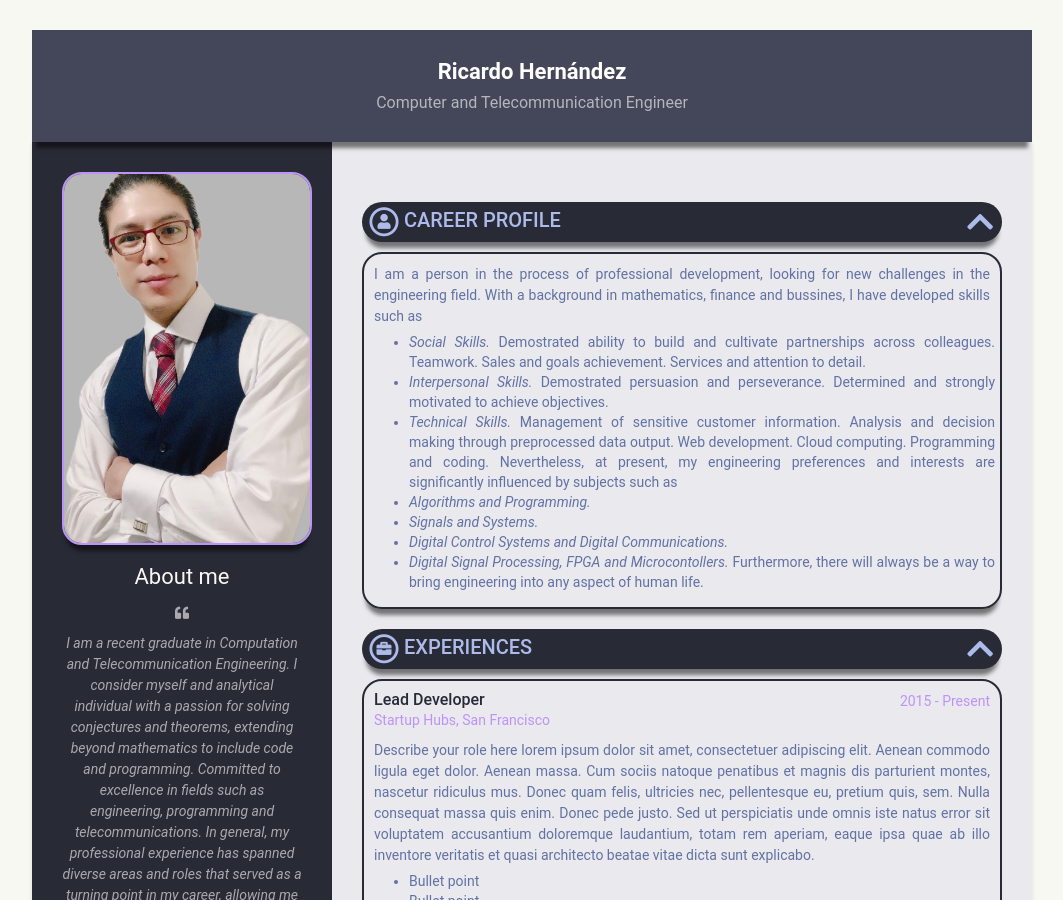
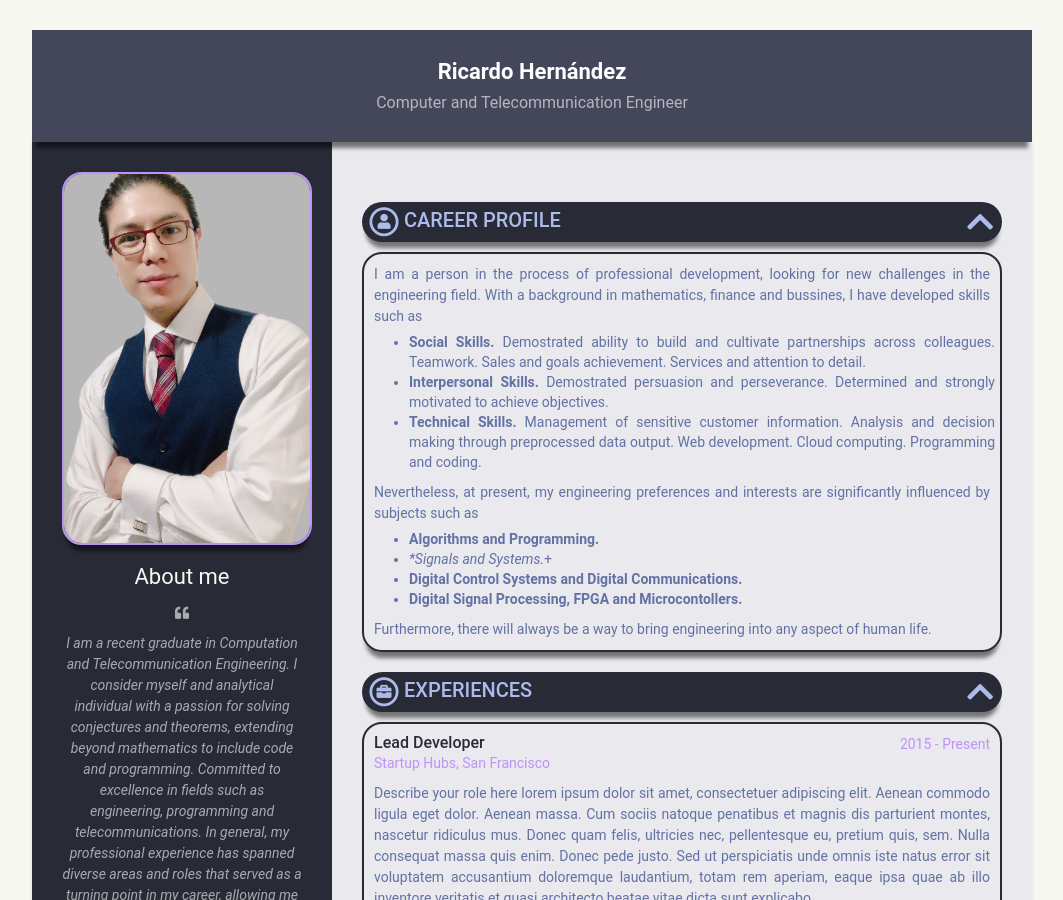
Before and after one commit to RicardoUAMmx/webcode, a Jekyll site: the page built from index.html, in a window 1280 px wide and 900 px high. Shown: the whole window, without its empty margins (108-1171 px from the left). Built offline with Jekyll 4.4.1, drawn with Linux system fonts in a browser that asks for light colours.

Commit message:
experimental cv-theme

```diff
--- a/_data/data.yml
+++ b/_data/data.yml
@@ -85,20 +85,24 @@ career-profile:
       I am a person in the process of professional development, looking for new
       challenges in the engineering field. With a background in mathematics,
       finance and bussines, I have developed skills such as
-        - *Social Skills.* Demostrated ability to build and cultivate
+
+        - **Social Skills.** Demostrated ability to build and cultivate
           partnerships across colleagues. Teamwork. Sales and goals
           achievement. Services and attention to detail.
-        - *Interpersonal Skills.* Demostrated persuasion and perseverance.
+        - **Interpersonal Skills.** Demostrated persuasion and perseverance.
           Determined and strongly motivated to achieve objectives.
-        - *Technical Skills.* Management of sensitive customer information.
+        - **Technical Skills.** Management of sensitive customer information.
           Analysis and decision making through preprocessed data output. Web
           development. Cloud computing. Programming and coding.
+
       Nevertheless, at present, my engineering preferences and interests are
       significantly influenced by subjects such as
-        - *Algorithms and Programming.*
-        - *Signals and Systems.*
-        - *Digital Control Systems and Digital Communications.*
-        - *Digital Signal Processing, FPGA and Microcontollers.*
+
+        - **Algorithms and Programming.**
+        - **Signals and Systems.*+
+        - **Digital Control Systems and Digital Communications.**
+        - **Digital Signal Processing, FPGA and Microcontollers.**
+
       Furthermore, there will always be a way to bring engineering into any
       aspect of human life.
 education:
```
